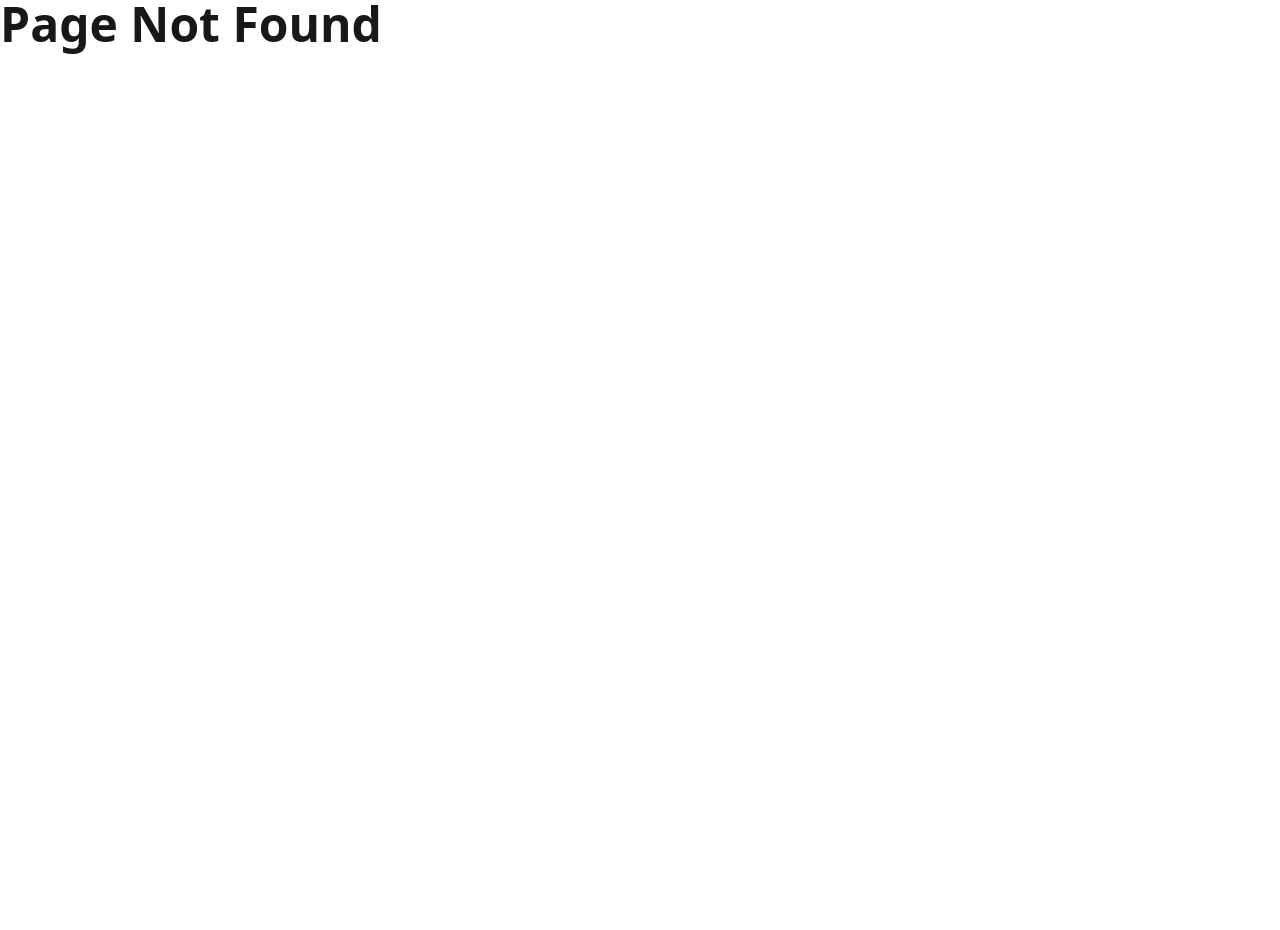
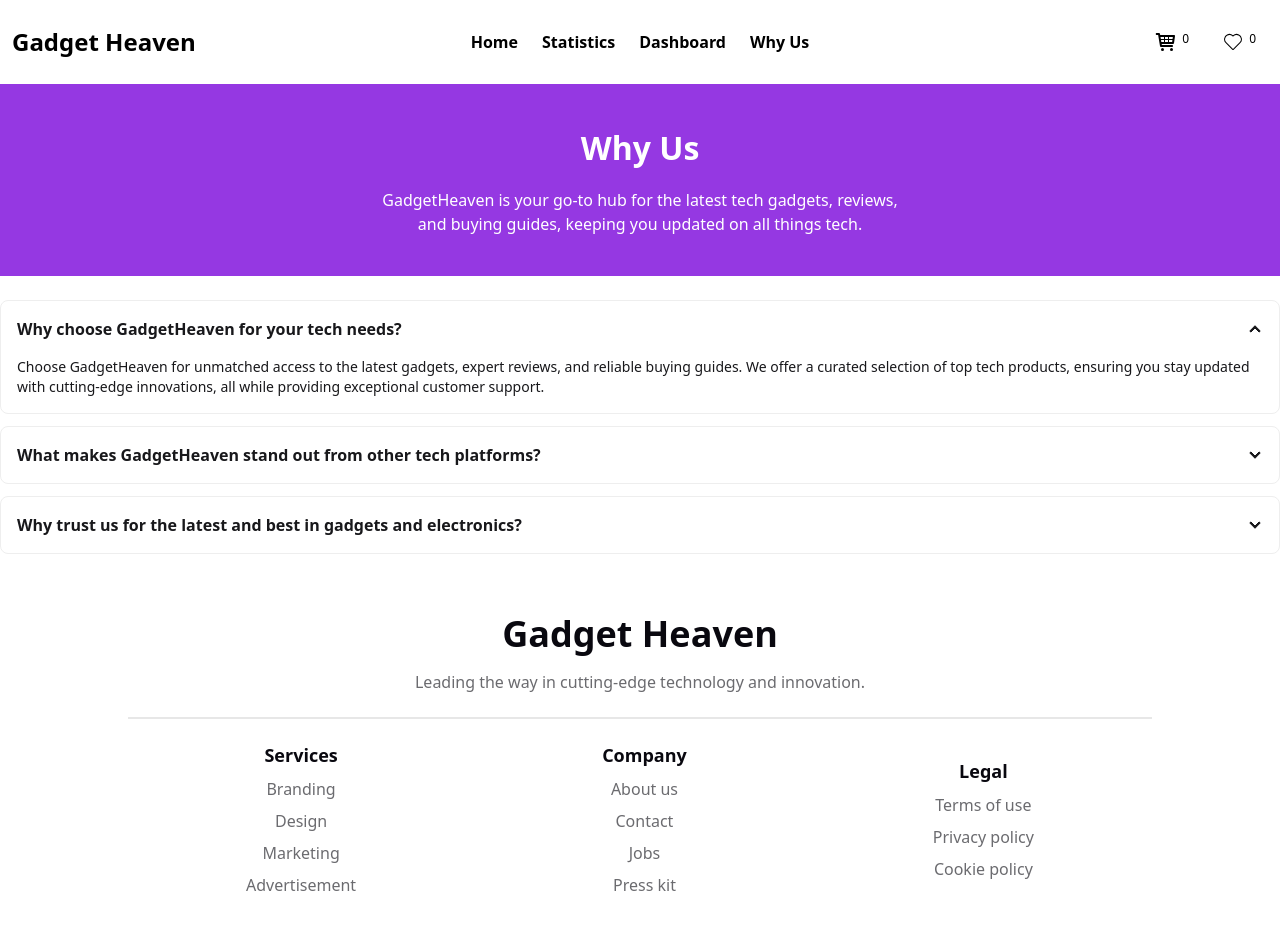
Before and after one commit to programming-hero-web-course-4/b10a8-gadget-heaven-avoiddeveloper, a React (Vite) app: page /whyUs in a window 1280 px wide. Before the commit this address had no page. Shown: the top 930 px of the page. Before the commit the page ends 800 px from the top, so only its background shows below. Built offline with nearby package versions, Linux system fonts and the light colour scheme.

Commit message:
final commit for assignment

```diff
--- a/src/App.jsx
+++ b/src/App.jsx
@@ -24,7 +24,7 @@ function App() {
       draggable: true,
       progress: undefined,
       theme: "light",
-      });
+    });
   }
 
   const handleWish = (title) => {
@@ -38,7 +38,7 @@ function App() {
       draggable: true,
       progress: undefined,
       theme: "light",
-      });
+    });
   }
 
   return (
--- a/src/components/ErrorPage/ErrorPage.jsx
+++ b/src/components/ErrorPage/ErrorPage.jsx
@@ -1,7 +1,8 @@
 const ErrorPage = () => {
     return (
-        <div>
-            <p className="text-5xl font-bold">Page Not Found</p>
+        <div className="h-screen flex flex-col justify-center items-center">
+            <h2 className="text-5xl font-bold text-red-500">404!</h2>
+            <h1 className="text-5xl font-bold uppercase">Page Not Found</h1>
         </div>
     );
 };
--- a/src/components/NavBar/NavBar.jsx
+++ b/src/components/NavBar/NavBar.jsx
@@ -11,9 +11,10 @@ const NavBar = () => {
     const loc = useLocation();
 
     const links = <>
-        <li className="font-bold text-base"><NavLink to={"/"}>Home</NavLink></li>
+        <li className="font-bold text-base"><NavLink to={"/home"}>Home</NavLink></li>
         <li className="font-bold text-base"><NavLink to={"/statistics"}>Statistics</NavLink></li>
         <li className="font-bold text-base"><NavLink to={"/dashboard"}>Dashboard</NavLink></li>
+        <li className="font-bold text-base"><NavLink to={"/whyUs"}>Why Us</NavLink></li>
     </>
     return (
         <nav className={`navbar rounded-t-2xl py-4 px-3 ${loc.pathname === '/' ? 'bg-[#9538E2] text-white' : 'bg-white text-black'}`}>
--- a/src/components/Statistics/Statistics.jsx
+++ b/src/components/Statistics/Statistics.jsx
@@ -1,7 +1,14 @@
 const Statistics = () => {
     return (
         <div>
-            <h1>Hello Form Statistics</h1>
+            <div className="bg-[#9538E2] text-white text-center space-y-4 py-10">
+                <h2 className="font-bold text-[32px]">Statistics</h2>
+                <p className="font-normal text-base">Explore the latest gadgets that will take your experience to the next level. From smart devices to
+                    <br /> the coolest accessories, we have it all!</p>
+            </div>
+            <div className="py-4">
+                <p className="font-bold text-[24px] text-[#0B0B0B]">Statistics</p>
+            </div>
         </div>
     );
 };
--- /dev/null
+++ b/src/components/Why/Why.jsx
@@ -0,0 +1,33 @@
+const Why = () => {
+    return (
+        <div>
+            <div className="bg-[#9538E2] text-white text-center space-y-4 py-10">
+                <h2 className="font-bold text-[32px]">Why Us</h2>
+                <p className="font-normal text-base">GadgetHeaven is your go-to hub for the latest tech gadgets, reviews,
+                    <br />and buying guides, keeping you updated on all things tech.</p>
+            </div>
+            <div className="py-6 space-y-3">
+                <div className="collapse collapse-arrow bg-base-100 border border-base-300">
+                    <input type="radio" name="my-accordion-2" defaultChecked />
+                    <div className="collapse-title font-semibold">Why choose GadgetHeaven for your tech needs?</div>
+                    <div className="collapse-content text-sm">Choose GadgetHeaven for unmatched access to the latest gadgets, expert reviews, and reliable buying guides. We offer a curated selection of top tech products,
+                        ensuring you stay updated with cutting-edge innovations, all while providing exceptional customer support.</div>
+                </div>
+                <div className="collapse collapse-arrow bg-base-100 border border-base-300">
+                    <input type="radio" name="my-accordion-2" />
+                    <div className="collapse-title font-semibold">What makes GadgetHeaven stand out from other tech platforms?</div>
+                    <div className="collapse-content text-sm">GadgetHeaven stands out with its in-depth reviews, expert advice, and exclusive insights into the latest tech trends. We focus on delivering curated,
+                        high-quality content, offering a seamless experience for tech enthusiasts to discover and purchase the best gadgets.</div>
+                </div>
+                <div className="collapse collapse-arrow bg-base-100 border border-base-300">
+                    <input type="radio" name="my-accordion-2" />
+                    <div className="collapse-title font-semibold">Why trust us for the latest and best in gadgets and electronics?</div>
+                    <div className="collapse-content text-sm">Trust GadgetHeaven for the latest and best gadgets because we prioritize quality, accuracy, and thorough research. Our expert team ensures
+                        that every product is reviewed and tested, providing you with reliable recommendations and up-to-date tech insights.</div>
+                </div>
+            </div>
+        </div>
+    );
+};
+
+export default Why;
--- a/src/components/WishList/WishList.jsx
+++ b/src/components/WishList/WishList.jsx
@@ -19,7 +19,7 @@ const WishList = () => {
     return (
         <div>
             <div className="py-4">
-                <p className="font-bold text-[24px] text-[#0B0B0B]">Cart</p>
+                <p className="font-bold text-[24px] text-[#0B0B0B]">Wish List</p>
             </div>
 
             <div>
@@ -30,7 +30,7 @@ const WishList = () => {
                             <div>
                                 <h2 className="font-semibold text-[24px] text-[#09080F]">{i.product_title}</h2>
                                 <p className="font-normal text-[18px] text-[#09080F99]">
-                                    Ultra-slim, high-performance laptop with 13.4-inch Infinity Edge display.
+                                    {i.description}
                                 </p>
                                 <p className="font-semibold text-[20px] text-[#09080FCC]">Price: ${i.price}</p>
                             </div>
```
Also changed, not shown: src/main.jsx (+6 -1 lines).
